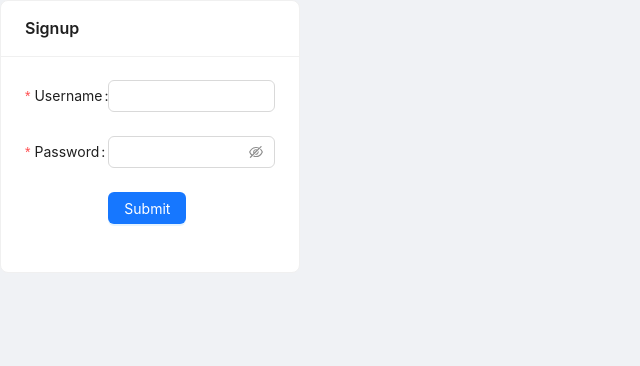
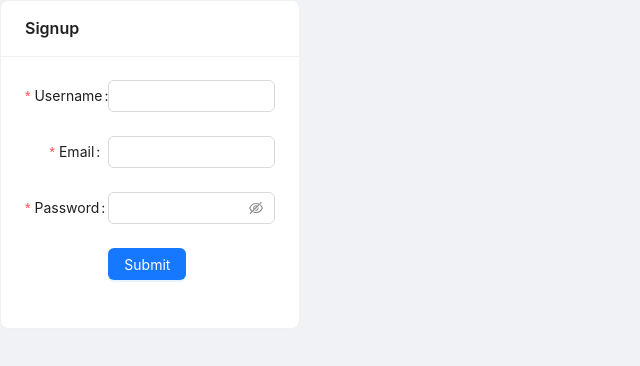
Before and after one commit to achahine78/jibberjabber-web, a React (Vite) app: page /signup in a window 1280 px wide. Shown: the top 366 px of the page, without its empty margins (0-640 px from the left). Built offline with nearby package versions, Linux system fonts and the light colour scheme.

Commit message:
feat: add signup logic

```diff
--- a/src/pages/signup/SignupPage.tsx
+++ b/src/pages/signup/SignupPage.tsx
@@ -1,25 +1,48 @@
-import { Input, Button, Form, Card } from "antd";
+import { Input, Button, Form, Card, message } from "antd";
+import { useNavigate } from "react-router-dom";
+import { addBearerToken, privateAxios } from "../../api";
 
-const onFinish = (values: any) => {
-  console.log("Success:", values);
-};
-
-const onFinishFailed = (errorInfo: any) => {
-  console.log("Failed:", errorInfo);
+type SignupFormValues = {
+  username: string;
+  password: string;
+  email: string;
 };
 
 const SignupPage = () => {
+  const navigate = useNavigate();
+  const onFinish = (values: SignupFormValues) => {
+    const { username, password, email } = values;
+
+    privateAxios
+      .post("/signup", {
+        username,
+        password,
+        email,
+      })
+      .then(({ data }) => {
+        if (data?.token) {
+          localStorage.setItem("token", data?.token);
+          addBearerToken(data?.token);
+          navigate("/home");
+        }
+      })
+      .catch(({ response }) => {
+        const { data } = response;
+        if (data.message) {
+          message.error(data.message);
+        } else {
+          message.error("Something went wrong. Please try again later.");
+        }
+      });
+  };
+
   return (
-    <Card
-      title="Signup"
-      style={{ width: 300 }}
-    >
+    <Card title="Signup" style={{ width: 300 }}>
       <Form
         name="basic"
         labelCol={{ span: 8 }}
         wrapperCol={{ span: 16 }}
         onFinish={onFinish}
-        onFinishFailed={onFinishFailed}
         autoComplete="off"
       >
         <Form.Item
@@ -29,7 +52,13 @@ const SignupPage = () => {
         >
           <Input />
         </Form.Item>
-
+        <Form.Item
+          label="Email"
+          name="email"
+          rules={[{ required: true, message: "Please input your email!" }]}
+        >
+          <Input />
+        </Form.Item>
         <Form.Item
           label="Password"
           name="password"
```
